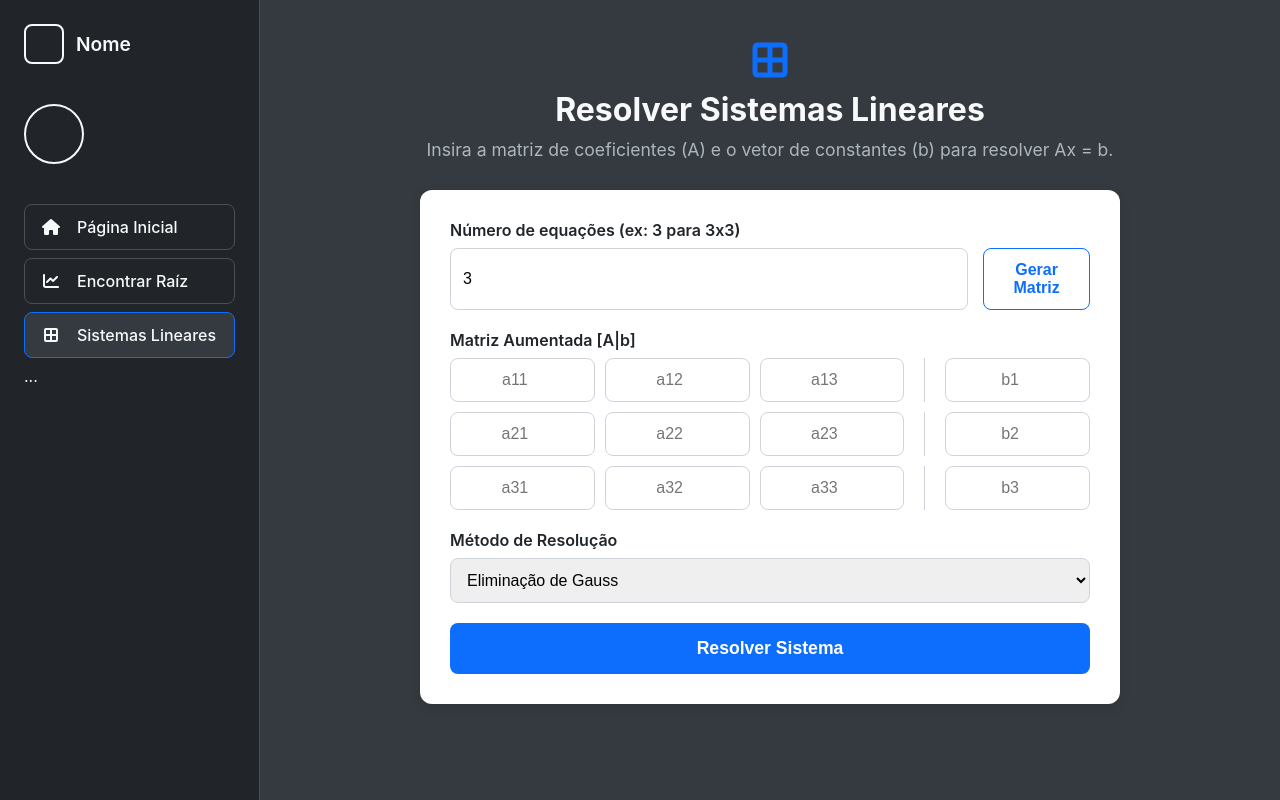
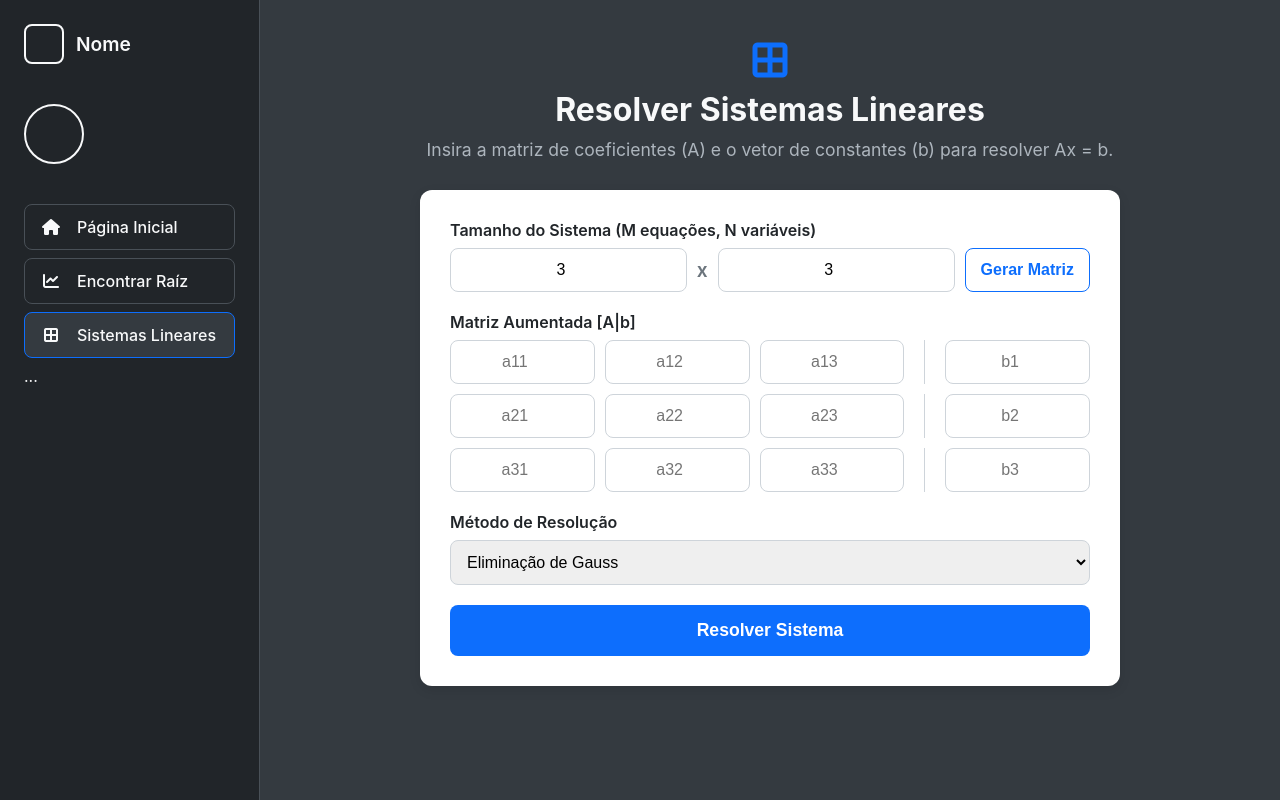
Before and after one commit to igor78546786/unnamed-project, a Django app: page /sistemas-lineares/ in a window 1280 px wide. Run offline with Django 5.2, Linux system fonts and the light colour scheme; some libraries are stand-ins or nearby versions.

Commit message:
Método de Gauss adicionado

```diff
--- a/calculadora/static/calculadora/style.css
+++ b/calculadora/static/calculadora/style.css
@@ -151,3 +151,61 @@ tbody tr:nth-child(even) { background-color: #f8f9fa; }
 .cta-button-secondary:hover {
     background-color: #e7f5ff;
 }
+
+.input-group-columns {
+    display: flex;
+    align-items: center;
+    gap: 10px;
+}
+
+.input-group-columns input {
+    text-align: center;
+}
+
+.input-group-columns span {
+    font-size: 1.2rem;
+    color: #6c757d;
+    font-weight: 600;
+}
+
+.input-group-columns .cta-button-secondary {
+    flex-grow: 0;
+    white-space: nowrap;
+}
+
+.solution-vector {
+    padding: 10px 0;
+}
+.solution-vector p {
+    font-size: 1.25rem;
+    font-weight: 500;
+    line-height: 1.6;
+    color: #333;
+    text-align: left;
+    display: inline-block;
+    margin: 0 20px;
+}
+
+.matrix-step {
+    margin-bottom: 25px;
+}
+.matrix-step h4 {
+    font-weight: 600;
+    color: #212529;
+    margin-bottom: 10px;
+}
+
+.matrix-table {
+    width: 100%;
+    border-collapse: collapse;
+    font-family: 'Courier New', Courier, monospace;
+    font-size: 0.9rem;
+}
+.matrix-table td {
+    border: 1px solid #dee2e6;
+    padding: 8px 12px;
+    text-align: right;
+}
+.matrix-table tr:nth-child(even) {
+    background-color: #f8f9fa;
+}
--- a/calculadora/templates/calculadora/pagina_sistemas_lineares.html
+++ b/calculadora/templates/calculadora/pagina_sistemas_lineares.html
@@ -14,9 +14,11 @@
             {% csrf_token %}
 
             <div class="form-group">
-                <label for="matrix-size">Número de equações (ex: 3 para 3x3)</label>
-                <div class="input-group">
-                    <input type="number" id="matrix-size" name="matrix_size" min="2" max="10" value="3" class="form-control" style="flex-grow: 3;">
+                <label>Tamanho do Sistema (M equações, N variáveis)</label>
+                <div class="input-group-columns">
+                    <input type="number" id="matrix-rows" name="matrix_rows" min="2" max="10" value="3" class="form-control" title="Número de Equações (Linhas)">
+                    <span>x</span>
+                    <input type="number" id="matrix-cols" name="matrix_cols" min="2" max="10" value="3" class="form-control" title="Número de Variáveis (Colunas)">
                     <button type="button" id="generate-matrix-btn" class="cta-button-secondary">Gerar Matriz</button>
                 </div>
             </div>
@@ -40,33 +42,68 @@
         </form>
     </div>
 
+    {% if erro %}
+    <div class="erro-card">
+        <h2>Erro no Cálculo</h2>
+        <p>{{ erro }}</p>
+    </div>
+    {% endif %}
+
     {% if solucao %}
     <section class="results-section">
+
         <div class="result-card">
-            <h2>Solução Encontrada</h2>
-            <p class="result-value">{{ solucao }}</p>
+            <h2>Solução Encontrada (Vetor x)</h2>
+            <div class="solution-vector">
+                {% for val in solucao %}
+                    <p>x<sub>{{ forloop.counter }}</sub> ≈ {{ val }}</p>
+                {% endfor %}
+            </div>
+        </div>
+
+        <div class="step-by-step">
+            <h3>Detalhes da Eliminação (Passo a Passo)</h3>
+
+            {% for passo in iteracoes %}
+                <div class="matrix-step">
+                    <h4>{{ passo.passo }}</h4>
+                    <table class="matrix-table">
+                        <tbody>
+                            {% for linha in passo.matriz %}
+                            <tr>
+                                {% for valor in linha %}
+                                <td>{{ valor|floatformat:4 }}</td>
+                                {% endfor %}
+                            </tr>
+                            {% endfor %}
+                        </tbody>
+                    </table>
+                </div>
+            {% endfor %}
         </div>
     </section>
     {% endif %}
 
     <script>
-        const sizeInput = document.getElementById('matrix-size');
+        const rowsInput = document.getElementById('matrix-rows');
+        const colsInput = document.getElementById('matrix-cols');
         const generateBtn = document.getElementById('generate-matrix-btn');
         const gridContainer = document.getElementById('matrix-grid-container');
 
         function generateMatrix() {
-            const size = parseInt(sizeInput.value);
-            if (size < 2 || size > 10) {
-                alert("Por favor, insira um tamanho entre 2 e 10.");
+            const M = parseInt(rowsInput.value);
+            const N = parseInt(colsInput.value);
+
+            if (M < 2 || M > 10 || N < 2 || N > 10) {
+                alert("Por favor, insira um tamanho entre 2 e 10 para linhas e colunas.");
                 return;
             }
 
             gridContainer.innerHTML = '';
+            gridContainer.style.gridTemplateColumns = `repeat(${N}, 1fr) auto 1fr`;
 
-            gridContainer.style.gridTemplateColumns = `repeat(${size}, 1fr) auto 1fr`;
-
-            for (let i = 0; i < size; i++) {
-                for (let j = 0; j < size; j++) {
+            for (let i = 0; i < M; i++) {
+                for (let j = 0; j < N; j++) {
                     const input = document.createElement('input');
                     input.type = 'number';
                     input.step = 'any';
@@ -89,6 +126,7 @@
                 gridContainer.appendChild(inputB);
             }
         }
+
         generateMatrix();
         generateBtn.addEventListener('click', generateMatrix);
     </script>
--- a/calculadora/views.py
+++ b/calculadora/views.py
@@ -1,6 +1,6 @@
 from django.shortcuts import render
 import sympy
-from .metodos import calcular_bissecao, calcular_falsa_posicao, calcular_newton
+from .metodos import calcular_bissecao, calcular_falsa_posicao, calcular_newton, calcular_gauss
 
 def pagina_inicial(request):
     return render(request, 'calculadora/pagina_inicial.html')
@@ -61,25 +61,37 @@ def pagina_sistemas_lineares(request):
 
     if request.method == 'POST':
         try:
-            size = int(request.POST.get('matrix_size'))
+            M_linhas = int(request.POST.get('matrix_rows'))
+            N_colunas = int(request.POST.get('matrix_cols'))
             metodo = request.POST.get('metodo')
+
+            if M_linhas != N_colunas:
+                contexto['erro'] = f"Erro: O método de Eliminação Gaussiana implementado assume um sistema quadrado (Nº de equações = Nº de variáveis). Você inseriu {M_linhas}x{N_colunas}."
+                return render(request, 'calculadora/pagina_sistemas_lineares.html', contexto)
 
             matriz_A = []
             vetor_b = []
 
-            for i in range(size):
+            for i in range(M_linhas):
                 linha = []
-                for j in range(size):
+                for j in range(N_colunas):
                     nome_campo_a = f'a_{i}_{j}'
                     valor = float(request.POST.get(nome_campo_a))
                     linha.append(valor)
 
                 matriz_A.append(linha)
-
                 nome_campo_b = f'b_{i}'
                 valor_b = float(request.POST.get(nome_campo_b))
                 vetor_b.append(valor_b)
-            contexto['erro'] = "Lógica de cálculo ainda não implementada."
+
+            if metodo == 'gauss':
+                solucao, iteracoes = calcular_gauss(matriz_A, vetor_b)
+
+                if solucao is not None:
+                    contexto['solucao'] = [round(val, 5) for val in solucao]
+                    contexto['iteracoes'] = iteracoes
+                else:
+                    contexto['erro'] = "A matriz é singular. O sistema não possui solução única ou tem infinitas soluções."
 
         except Exception as e:
             contexto['erro'] = f"Erro ao processar a matriz: {e}"
```
Also changed, not shown: calculadora/metodos.py (+36 -0 lines).
